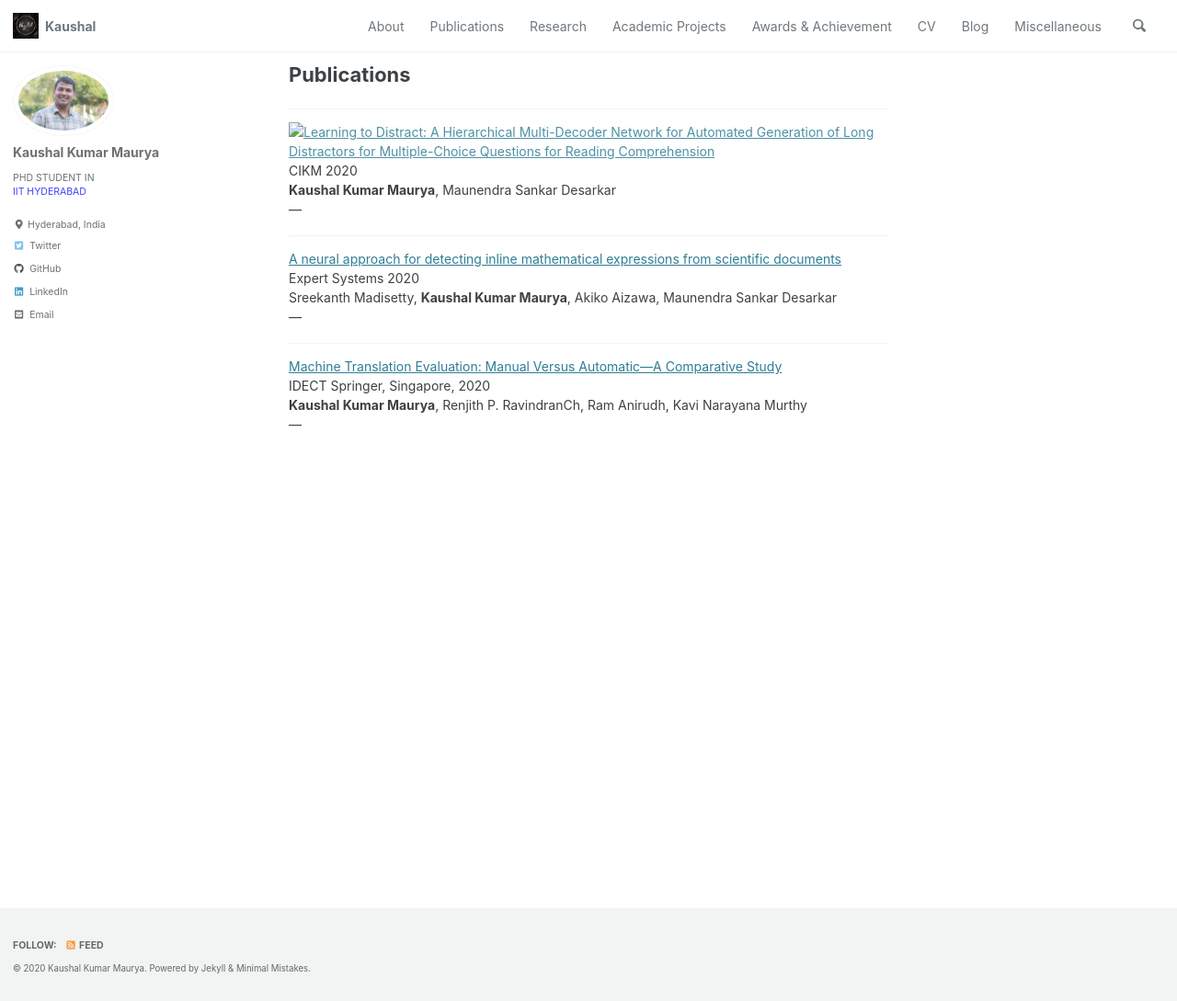
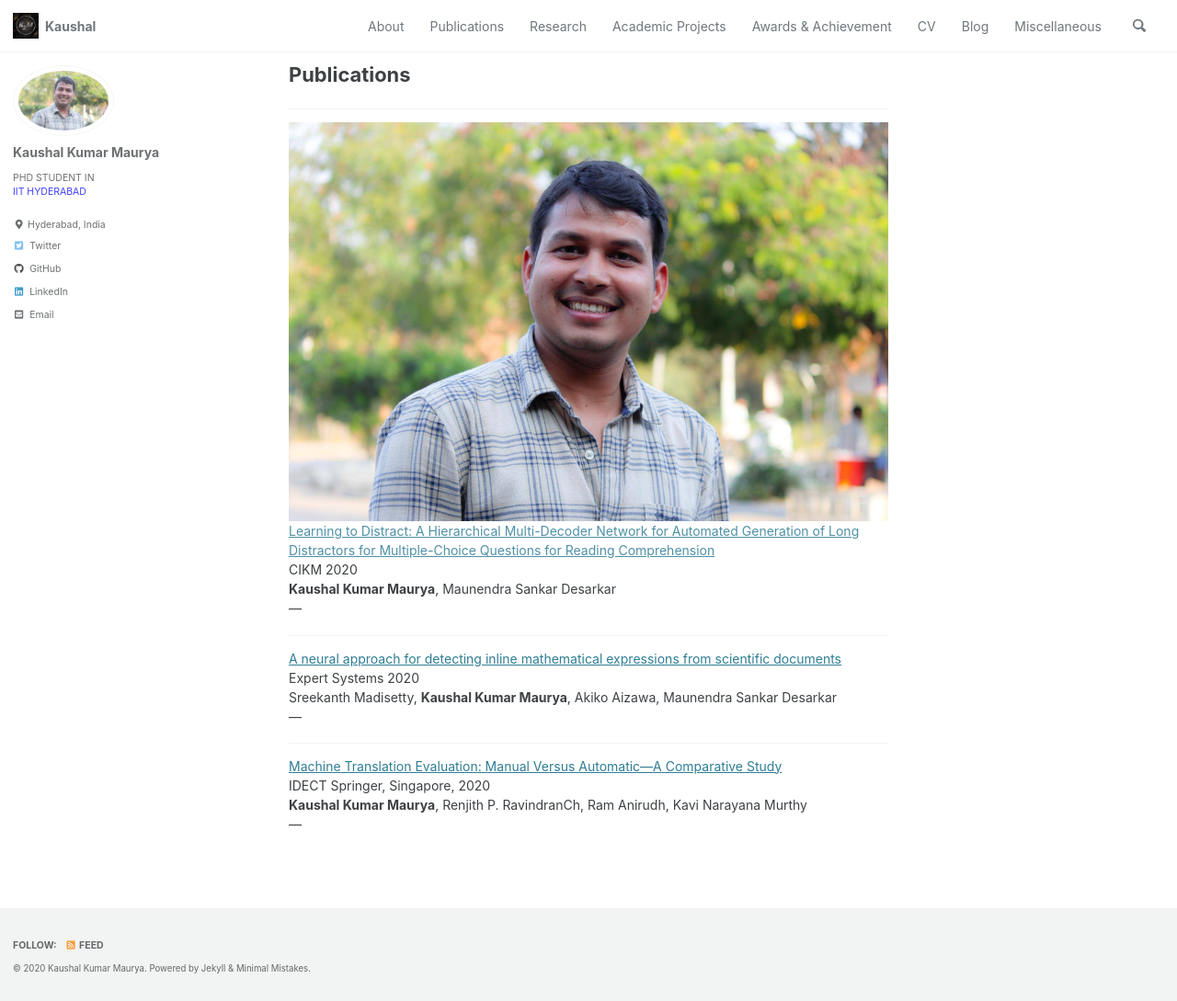
Before and after one commit to harshayelleni/harshayelleni.github.io, a Jekyll site: the page built from _pages/publications.md, in a window 1280 px wide and 1089 px high. Shown: the whole window at 92% size. Built offline with Jekyll 4.4.1, drawn with Linux system fonts in a browser that asks for light colours; cached includes are drawn as plain includes.

Commit message:
doing modifications

```diff
--- a/_pages/publications.md
+++ b/_pages/publications.md
@@ -4,7 +4,7 @@ permalink: /publications/
 ---
 
 ---
-<img style="float: left;" src="assets/images/kaushal_bio.jpg">
+<img style="float: left;" src="../assets/images/kaushal_bio.jpg">
 [Learning to Distract: A Hierarchical Multi-Decoder Network for Automated Generation of Long Distractors for Multiple-Choice Questions for Reading Comprehension]()
 CIKM 2020
 **Kaushal Kumar Maurya**, Maunendra Sankar Desarkar
```
